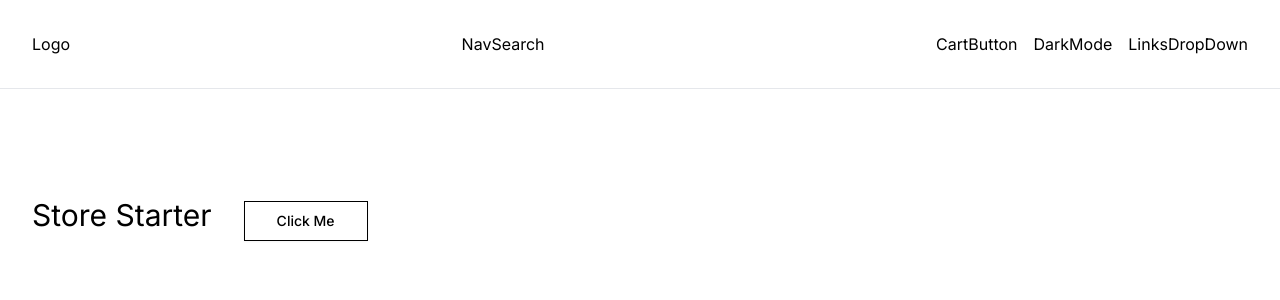
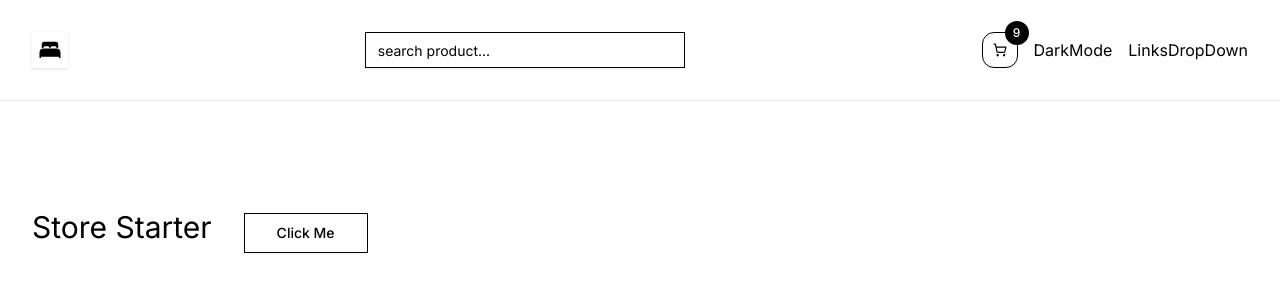
Before and after one commit to craftingweb/CozyNest, a Next.js app: page / in a window 1280 px wide. Shown: the top 300 px of the page. Built offline with nearby package versions, Linux system fonts and the light colour scheme.

Commit message:
adding cart, search

```diff
--- a/components/navbar/CartButton.tsx
+++ b/components/navbar/CartButton.tsx
@@ -1,4 +1,24 @@
+import Link from "next/link";
+import { Button } from "../ui/button";
+import { LuShoppingCart } from "react-icons/lu";
+
 const CartButton = () => {
-  return <div>CartButton</div>;
+  //temp
+  let numItemsInCart = 9;
+  return (
+    <Button
+      asChild
+      variant="outline"
+      size="icon"
+      className="flex justify-center items-center relative rounded-xl"
+    >
+      <Link href="/cart">
+        <LuShoppingCart />
+        <span className="absolute -top-3 -right-3 bg-black text-white rounded-full h-6 w-6 flex items-center justify-center text-xs">
+          {numItemsInCart}
+        </span>
+      </Link>
+    </Button>
+  );
 };
 export default CartButton;
--- a/components/navbar/Logo.tsx
+++ b/components/navbar/Logo.tsx
@@ -1,4 +1,16 @@
+import { IoBed } from "react-icons/io5";
+
+import { Button } from "../ui/button";
+import Link from "next/link";
+import { Icon } from "@radix-ui/react-select";
+
 const Logo = () => {
-  return <div>Logo</div>;
+  return (
+    <Button size="icon" asChild>
+      <Link href={"/"}>
+        <IoBed className="w-6 h-6" />
+      </Link>
+    </Button>
+  );
 };
 export default Logo;
--- a/components/navbar/NavSearch.tsx
+++ b/components/navbar/NavSearch.tsx
@@ -1,4 +1,12 @@
+import { Input } from "../ui/input";
+
 const NavSearch = () => {
-  return <div>NavSearch</div>;
+  return (
+    <Input
+      type="search"
+      placeholder="search product..."
+      className="max-w-xs dark:bg-muted"
+    />
+  );
 };
 export default NavSearch;
```
Also changed, not shown: components/ui/button.tsx (+19 -19 lines).
